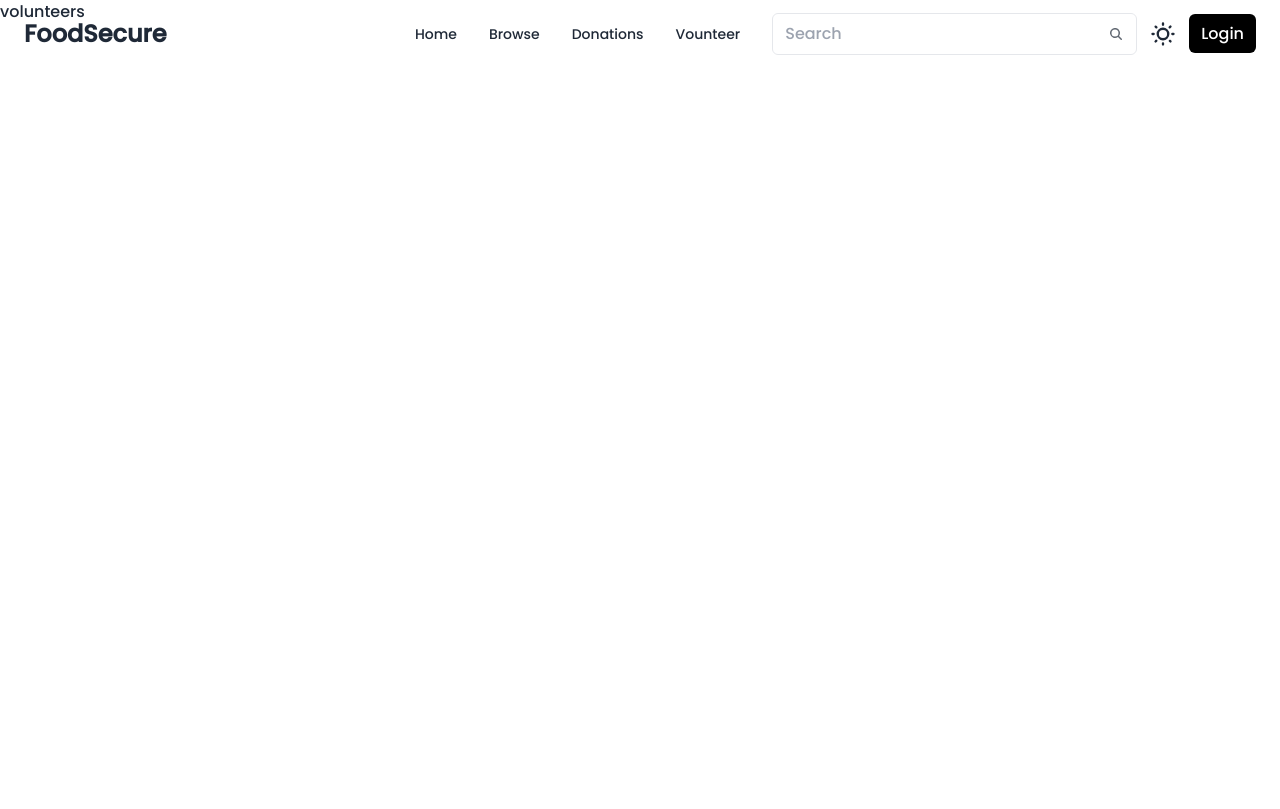
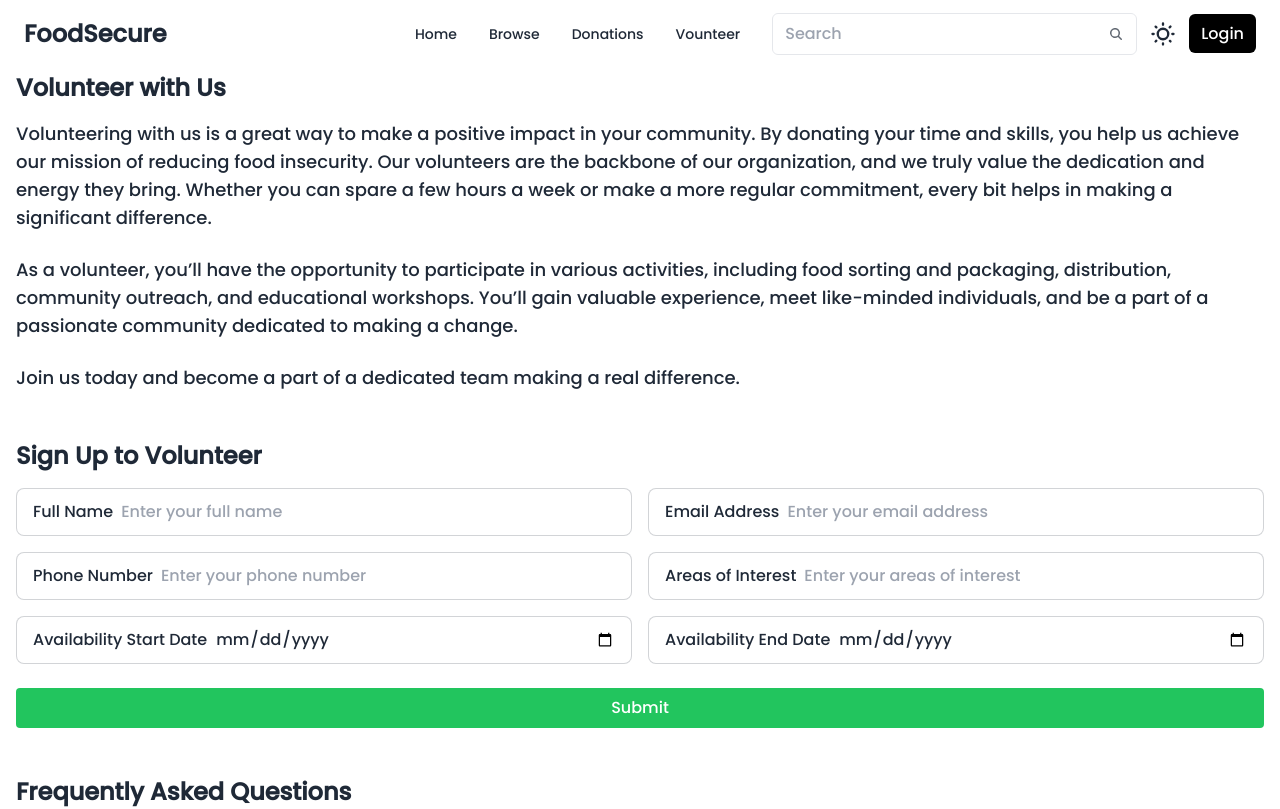
Before and after one commit to SIDDHARTH-SHENVI/FoodSecure, a React (Vite) app in the folder frontend/frontend/: page /vol in a window 1280 px wide. Shown: the top 809 px of the page. Built offline with nearby package versions, Linux system fonts and the light colour scheme.

Commit message:
first10 commit

```diff
--- /dev/null
+++ b/frontend/frontend/public/featuredhotel.json
@@ -0,0 +1,7 @@
+{
+    "id": 1,
+    "name": "The Gourmet Bistro",
+    "image": "/gas.jpeg",
+    "story": "The Gourmet Bistro has been a cornerstone of the community, consistently donating surplus food to help those in need. Their dedication to reducing food waste and supporting local food banks is truly commendable.",
+    "quote": "We believe that no food should go to waste. By partnering with FoodSecure, we ensure that our surplus food reaches those who need it the most. - Chef Anna"
+  }
--- a/frontend/frontend/src/components/Freefood.jsx
+++ b/frontend/frontend/src/components/Freefood.jsx
@@ -4,7 +4,7 @@ import "slick-carousel/slick/slick-theme.css";
 import Slider from "react-slick";
 
 import foodItems from "../../public/list.json"
-function Freefood() {
+
     const settings = {
         dots: true,
         infinite: true,
@@ -30,6 +30,11 @@ function Freefood() {
           }
         ]
       };
+      function Freefood() {
+        const handleSubmit = (item) => {
+          alert(`You have submitted a request for ${item.name}`);
+
+        };
   return (<>
     <div className=' max-w-screen-2xl container mx-auto md:px-20 px-4'>
         <div className='mt-20 items-center justify-center text-center'>
@@ -48,6 +53,12 @@ function Freefood() {
         <p className="text-gray-700 mb-2"><strong>Description:</strong> {item.description}</p>
         <p className="text-gray-700 mb-2"><strong>Contact:</strong> {item.contact}</p>
         <p className="text-gray-700 mb-2"><strong>Expiry Date:</strong> {item.expiryDate}</p>
+        <button
+              onClick={() => handleSubmit(item)}
+              className="mt-4 w-full bg-green-500 text-white p-2 rounded"
+            >
+              Submit Request
+            </button>
       </div>
          ))}
       </Slider>
--- /dev/null
+++ b/frontend/frontend/src/components/Volunteersection.jsx
@@ -0,0 +1,75 @@
+import React from 'react';
+
+const VolunteerSection = () => {
+  return (
+    <div className="container mt-10 mx-auto py-8 px-4">
+      {/* Introduction */}
+      <section className="mb-12">
+        <h2 className="text-2xl font-bold mb-4">Volunteer with Us</h2>
+        <p className="text-lg mb-6">
+          Volunteering with us is a great way to make a positive impact in your community.
+          By donating your time and skills, you help us achieve our mission of reducing food insecurity.
+          Our volunteers are the backbone of our organization, and we truly value the dedication and energy they bring.
+          Whether you can spare a few hours a week or make a more regular commitment, every bit helps in making a significant difference.
+        </p>
+        <p className="text-lg mb-6">
+          As a volunteer, you’ll have the opportunity to participate in various activities,
+          including food sorting and packaging, distribution, community outreach, and educational workshops.
+          You’ll gain valuable experience, meet like-minded individuals, and be a part of a passionate community dedicated to making a change.
+        </p>
+        <p className="text-lg">
+          Join us today and become a part of a dedicated team making a real difference.
+        </p>
+      </section>
+
+      {/* Registration Form */}
+      <section className="mb-12">
+        <h3 className="text-2xl font-semibold mb-4">Sign Up to Volunteer</h3>
+        <form>
+          <div className="grid grid-cols-1 md:grid-cols-2 gap-4 mb-6">
+            <label className="input input-bordered flex items-center gap-2">
+              Full Name
+              <input type="text" className="grow" placeholder="Enter your full name" />
+            </label>
+            <label className="input input-bordered flex items-center gap-2">
+              Email Address
+              <input type="email" className="grow" placeholder="Enter your email address" />
+            </label>
+            <label className="input input-bordered flex items-center gap-2">
+              Phone Number
+              <input type="tel" className="grow" placeholder="Enter your phone number" />
+            </label>
+            <label className="input input-bordered flex items-center gap-2">
+              Areas of Interest
+              <input type="text" className="grow" placeholder="Enter your areas of interest" />
+            </label>
+            <label className="input input-bordered flex items-center gap-2">
+              Availability Start Date
+              <input type="date" className="grow" />
+            </label>
+            <label className="input input-bordered flex items-center gap-2">
+              Availability End Date
+              <input type="date" className="grow" />
+            </label>
+          </div>
+          <button type="submit" className="w-full bg-green-500 text-white p-2 rounded">Submit</button>
+        </form>
+      </section>
+
+      {/* FAQs */}
+      <section>
+        <h3 className="text-2xl font-semibold mb-4">Frequently Asked Questions</h3>
+        <div className="space-y-4">
+          {/* Example FAQ */}
+          <div>
+            <h4 className="font-semibold">What is the time commitment for volunteering?</h4>
+            <p>We offer flexible volunteer opportunities ranging from a few hours a week to more regular commitments. You can choose what works best for you.</p>
+          </div>
+          {/* Repeat similar blocks for other FAQs */}
+        </div>
+      </section>
+    </div>
+  );
+};
+
+export default VolunteerSection;
--- /dev/null
+++ b/frontend/frontend/src/components/featured.jsx
@@ -0,0 +1,22 @@
+import React from 'react';
+import featuredHotel from "../../public/featuredhotel.json"; // Ensure the path to the JSON file is correct
+
+function FeaturedHotel() {
+  return (
+    <div className="container mx-auto py-8">
+      <h2 className="text-2xl font-bold mb-6">Featured Hotel/Restaurant of the Month</h2>
+      <div className="bg-white p-6 rounded-lg shadow-md flex flex-col md:flex-row">
+        <div className="md:w-1/3">
+          <img src={featuredHotel.image} alt={featuredHotel.name} className="rounded-lg" />
+        </div>
+        <div className="md:w-2/3 md:ml-6">
+          <h3 className="text-2xl font-bold mb-4">{featuredHotel.name}</h3>
+          <p className="text-gray-700 mb-4">{featuredHotel.story}</p>
+          <blockquote className="text-gray-600 italic border-l-4 border-green-500 pl-4">{featuredHotel.quote}</blockquote>
+        </div>
+      </div>
+    </div>
+  );
+}
+
+export default FeaturedHotel;
--- a/frontend/frontend/src/donors/Donor.jsx
+++ b/frontend/frontend/src/donors/Donor.jsx
@@ -3,6 +3,10 @@ import Navbarr from '../components/Navbarr'
 
 import Footer from '../components/Footer'
 import Freefood from '../components/Freefood'
+import FeaturedHotel from '../components/featured'
+
+
+
 
 function Donor() {
   return (
@@ -10,6 +14,7 @@ function Donor() {
       <Navbarr/>
       <div className='min-h-screen'>
       <Freefood/>
+      <FeaturedHotel/>
       </div>
       <Footer/>
     </div>
--- a/frontend/frontend/src/volun/Vol.jsx
+++ b/frontend/frontend/src/volun/Vol.jsx
@@ -1,12 +1,17 @@
 import React from 'react'
 import Navbarr from '../components/Navbarr'
 import Footer from '../components/Footer'
+import VolunteerSection from '../components/Volunteersection'
+
+
 
 function Vol() {
   return (<>
     <div>
       <Navbarr/>
-      <div className='min-h-screen'>volunteers</div>
+      <div className='min-h-screen'>
+        <VolunteerSection/>
+      </div>
       <Footer/>
     </div>
     </>
```
Also changed, not shown: frontend/frontend/public/gas.jpeg (added), 1 other file (tests, documents, lock files or other folders).
